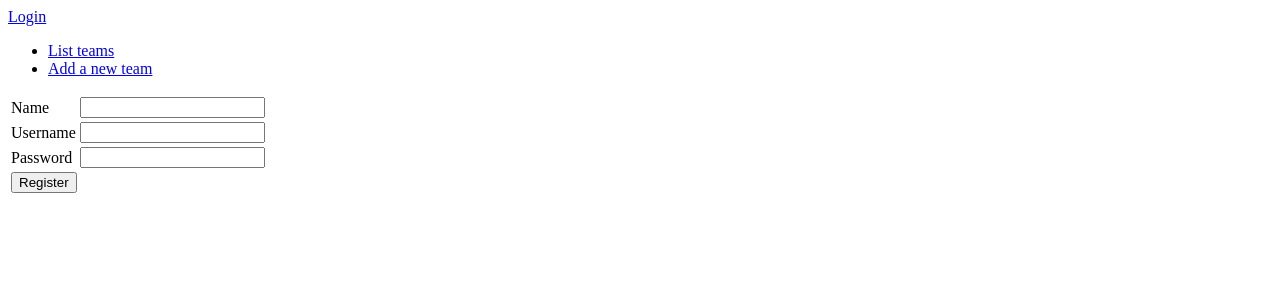
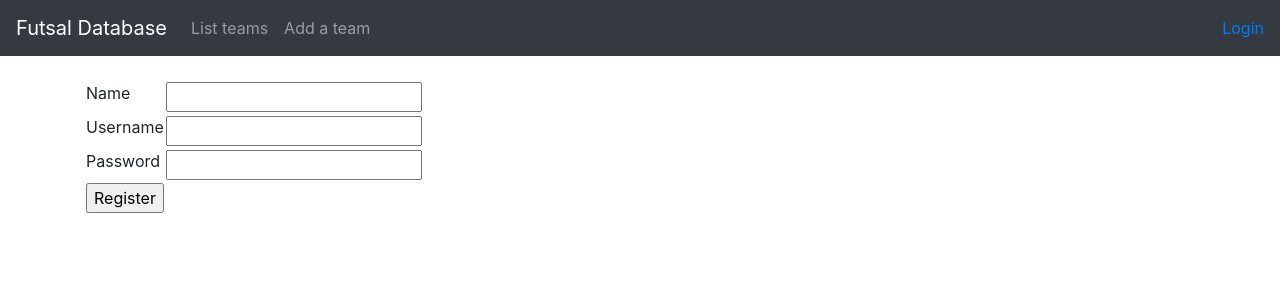
Before and after one commit to LiljaTom/Futsal_db, a Flask app: page /auth/register in a window 1280 px wide. Shown: the top 300 px of the page. Run offline with Flask 2, Linux system fonts and the light colour scheme; some libraries are stand-ins or nearby versions.

Commit message:
Add Bootsrap library

```diff
--- a/application/templates/layout.html
+++ b/application/templates/layout.html
@@ -3,24 +3,45 @@
   <head>
     <meta charset="utf-8">
     <title>Futsal_db</title>
+    <link rel="stylesheet" href="https://maxcdn.bootstrapcdn.com/bootstrap/4.0.0/css/bootstrap.min.css" integrity="sha384-Gn5384xqQ1aoWXA+058RXPxPg6fy4IWvTNh0E263XmFcJlSAwiGgFAW/dAiS6JXm" crossorigin="anonymous">
   </head>
 
   <body>
+
+    <nav class="navbar navbar-expand-md navbar-dark bg-dark mb-4">
+      <a class="navbar-brand" href="#">Futsal Database</a>
+      <button class="navbar-toggler" type="button" data-toggle="collapse" data-target="#navbarCollapse" aria-controls="navbarCollapse" aria-expanded="false" aria-label="Toggle navigation">
+        <span class="navbar-toggler-icon"></span>
+      </button>
+      <div class="collapse navbar-collapse" id="navbarCollapse">
+        <ul class="navbar-nav mr-auto">
+          <li class="nav-item">
+            <a class="nav-link" href="{{ url_for('teams_index') }} ">List teams</a>
+          </li>
+          <li class="nav-item">
+            <a class="nav-link" href="{{ url_for('teams_form') }} ">Add a team</a>
+          </li>
+        </ul>
+        <div class="form-inline mt-2 mt-md-0">
           {% if current_user.is_authenticated %}
-    <p>
-      Logged in as {{ current_user.name }}. <a href="{{ url_for('auth_logout') }}">Logout</a>
-    </p>
+          <a href="{{ url_for('auth_logout') }}">Logged in as {{ current_user.name }} -- Logout</a>
           {% else %}
           <a href="{{ url_for('auth_login') }}">Login</a>
           {% endif %}
-    <ul>
-      <li><a href="{{ url_for('teams_index') }}">List teams</a></li>
-      <li><a href="{{ url_for('teams_form') }}">Add a new team</a></li>
-    </ul>
+        </div>
+      </div>
+    </nav>
+
+    <main role="main" class="container">
       {% block body %}
       <p>
         Content.
       </p>
       {% endblock %}
+    </main>
+
+    <script src="https://code.jquery.com/jquery-3.2.1.slim.min.js" integrity="sha384-KJ3o2DKtIkvYIK3UENzmM7KCkRr/rE9/Qpg6aAZGJwFDMVNA/GpGFF93hXpG5KkN" crossorigin="anonymous"></script>
+    <script src="https://cdnjs.cloudflare.com/ajax/libs/popper.js/1.12.9/umd/popper.min.js" integrity="sha384-ApNbgh9B+Y1QKtv3Rn7W3mgPxhU9K/ScQsAP7hUibX39j7fakFPskvXusvfa0b4Q" crossorigin="anonymous"></script>
+    <script src="https://maxcdn.bootstrapcdn.com/bootstrap/4.0.0/js/bootstrap.min.js" integrity="sha384-JZR6Spejh4U02d8jOt6vLEHfe/JQGiRRSQQxSfFWpi1MquVdAyjUar5+76PVCmYl" crossorigin="anonymous"></script>
   </body>
 </html>
```
Lines whose indentation alone changed are shown as unchanged.
